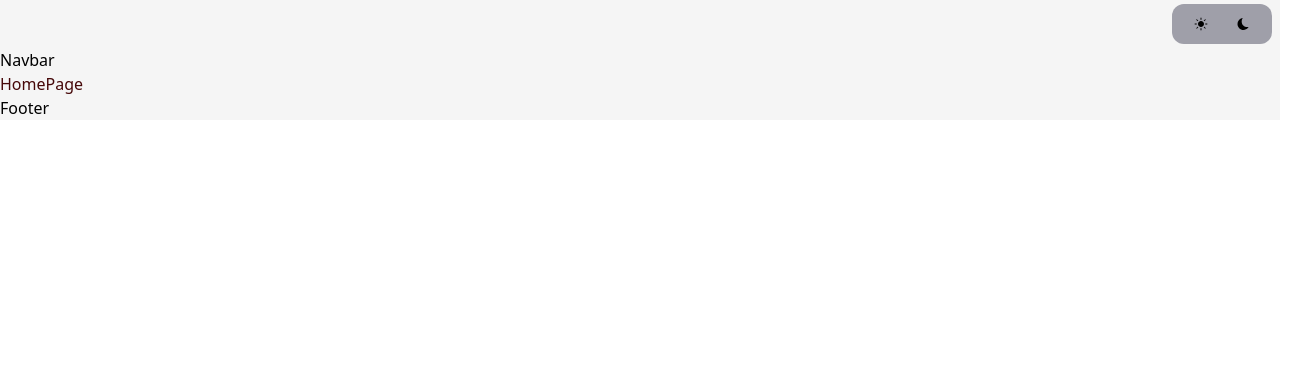
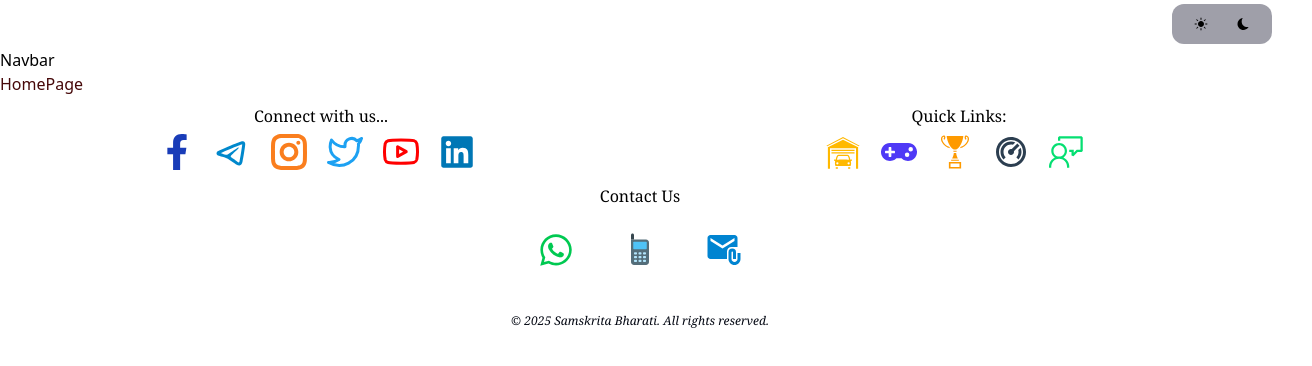
Before and after one commit to Samskrita-Bharati/zatam, a React (Vite) app in the folder frontend/: page / in a window 1280 px wide. Shown: the top 366 px of the page, 1312 px wide, since content can reach past the window. Built offline with nearby package versions, Linux system fonts and the light colour scheme.

Commit message:
footer complete

```diff
--- a/frontend/src/Components/Footer.jsx
+++ b/frontend/src/Components/Footer.jsx
@@ -1,9 +1,193 @@
-import React from 'react'
+import React from "react";
+import { FaWhatsapp } from "react-icons/fa6";
+import { RiTelegram2Line } from "react-icons/ri";
+import { GrInstagram } from "react-icons/gr";
+import { FiTwitter, FiYoutube } from "react-icons/fi";
+import { FaGamepad, FaFacebookF, FaLinkedin } from "react-icons/fa";
+import { GiHomeGarage } from "react-icons/gi";
+import { GiTrophyCup } from "react-icons/gi";
+import { RiDashboard2Line } from "react-icons/ri";
+import { VscFeedback } from "react-icons/vsc";
+import { Link } from "react-router-dom";
+import { MdAttachEmail } from "react-icons/md";
+import { FcCellPhone } from "react-icons/fc";
+
+import Button from "../UIComponents/Button";
 
 const Footer = () => {
   return (
-    <div>Footer</div>
-  )
-}
+    <>
+      <div className="bg-opacity-50 mr-0.5 ml-0.5 mt-1 rounded-2xl grid grid-cols-2 grid-rows-4 sm:grid-cols-2 sm:grid-rows-none">
+        {/* Social Media Section */}
+        <div className="row-span-2 m-1 flex flex-col justify-center">
+          <p className="font-serif text-center sm:text-sm md:text-base dark:text-gray-300">
+            Connect with us...
+          </p>
+          <div className="flex flex-wrap justify-center">
+            {[
+              {
+                icon: (
+                  <FaFacebookF className="text-blue-800 dark:text-zinc-700 dark:hover:text-blue-800" />
+                ),
+                label: "Facebook",
+                to: "https://www.facebook.com/SamskritaBharatiUS",
+              },
 
-export default Footer
+              {
+                icon: (
+                  <RiTelegram2Line className="text-[#0088cc] dark:hover:text-[#0088cc] dark:text-zinc-700" />
+                ),
+                label: "Telegram",
+                to: "https://t.me/samskritabharati",
+              },
+              {
+                icon: (
+                  <GrInstagram className="text-[#fa7e1e] dark:hover:text-[#fa7e1e] dark:text-zinc-700" />
+                ),
+                label: "Instagram",
+                to: "https://www.instagram.com/samskritabharatiusa/",
+              },
+              {
+                icon: (
+                  <FiTwitter className="text-[#1DA1F2] dark:hover:text-[#1DA1F2] dark:text-zinc-700" />
+                ),
+                label: "Twitter",
+                to: "https://x.com/samskritam",
+              },
+              {
+                icon: (
+                  <FiYoutube className="text-[#FF0000] dark:hover:text-[#FF0000] dark:text-zinc-700" />
+                ),
+                label: "Youtube",
+                to: "https://www.youtube.com/@SamskritaBharatiUSA",
+              },
+              {
+                icon: (
+                  <FaLinkedin className="text-[#0077B5] dark:hover:text-[#0077B5] dark:text-zinc-700" />
+                ),
+                label: "Linkedin",
+                to: "https://www.linkedin.com/company/samskrita-bharati/",
+              },
+            ].map((item, index) => (
+              <div className="relative group m-1" key={index}>
+                <Link to={item.to} target="blank">
+                  <Button
+                    buttonWidth="w-10"
+                    buttonHeight="h-10"
+                    darkBackgroundProp="dark:text-amber-500"
+                    hoverProperties="hover:text-violet-500"
+                    icon={item.icon}
+                    margin="mr-2"
+                  />
+                  <span className="absolute left-full bottom-1/2 -translate-y-1/2 ml-2 px-2 py-1 text-sm text-white bg-black rounded opacity-0 group-hover:opacity-100 transition-opacity duration-200 whitespace-nowrap z-10 italic tracking-[1.75px]">
+                    {item.label}
+                  </span>
+                </Link>
+              </div>
+            ))}
+          </div>
+        </div>
+        {/* Quick Links */}
+        <div className="row-span-2 m-1 flex flex-col flex-wrap justify-center">
+          <p className="font-serif text-center sm:text-sm md:text-base dark:text-gray-300">
+            Quick Links:
+          </p>
+          <div className="flex flex-wrap justify-center">
+            {[
+              {
+                icon: (
+                  <GiHomeGarage className="text-amber-400 dark:text-zinc-700 dark:hover:text-amber-400" />
+                ),
+                label: "Home",
+                to: "/",
+              },
+              {
+                icon: (
+                  <FaGamepad className="dark:text-zinc-700 dark:hover:text-indigo-600 text-indigo-600" />
+                ),
+                label: "Games",
+                to: "/games",
+              },
+              {
+                icon: (
+                  <GiTrophyCup className="text-amber-500 dark:text-zinc-700 dark:hover:text-amber-500" />
+                ),
+                label: "Leaderboard",
+                to: "/leaderboard",
+              },
+              {
+                icon: (
+                  <RiDashboard2Line className="text-[#2c3e50] dark:hover:text-[#2c3e50] dark:text-zinc-700" />
+                ),
+                label: "Dashboard",
+                to: "/dashboard",
+              },
+              {
+                icon: (
+                  <VscFeedback className="text-green-400 dark:hover:text-green-400 dark:text-zinc-700" />
+                ),
+                label: "Feedback",
+                to: "/aboutus",
+              },
+            ].map((item, index) => (
+              <div className="relative group m-1" key={index}>
+                <Link to={item.to}>
+                  <Button
+                    buttonWidth="w-10"
+                    buttonHeight="h-10"
+                    icon={item.icon}
+                    margin="mr-2"
+                  />
+                </Link>
+                <span className="absolute left-1/2 bottom-1/2 -translate-y-1/4 ml-1 px-2 py-1 text-sm text-white bg-black rounded opacity-0 group-hover:opacity-100 transition-opacity duration-200 whitespace-nowrap z-10 italic tracking-[1.75px]">
+                  {item.label}
+                </span>
+              </div>
+            ))}
+          </div>
+        </div>
+        {/* Contact Us Row (Spans both columns) */}
+        <div className="col-span-2 flex flex-col items-center mb-5">
+          <p className="text-base font-serif dark:text-gray-300">Contact Us</p>
+          <div className="flex flex-wrap justify-center">
+            {[
+              {
+                icon: (
+                  <FaWhatsapp className="text-green-500 dark:text-zinc-700 dark:hover:text-green-500" />
+                ),
+                label: "Whatsapp (240)449-0201",
+                to: "https://wa.me/12404490201",
+              },
+              { icon: <FcCellPhone />, label: "Phone", to: "/" },
+              {
+                icon: (
+                  <MdAttachEmail className="text-sky-600 dark:text-zinc-700 dark:hover:text-sky-600 hover:scale-105" />
+                ),
+                label: "Email",
+                to: "mailto:code@samskritabharati.ca",
+              },
+            ].map((item, index) => (
+              <div className="relative group m-1" key={index}>
+                <Link to={item.to} target="blank">
+                  <Button icon={item.icon} margin="m-5" />
+                  <span className="absolute top-1/2 left-1/2 translate-y-1/2 ml-1 px-1 py-1 text-[10px] text-white bg-black rounded opacity-0 group-hover:opacity-100 transition-opacity duration-200 whitespace-nowrap z-10 italic tracking-[1.75px]">
+                    {item.label}
+                  </span>
+                </Link>
+              </div>
+            ))}
+          </div>
+        </div>
+        {/* Copyright */}
+      </div>
+      <div className="flex items-center justify-center m-.50 h-full">
+        <p className="text-[12px] text-gray-950 dark:text-gray-400 font-serif italic">
+          &copy; {new Date().getFullYear()} Samskrita Bharati. All rights
+          reserved.
+        </p>
+      </div>
+    </>
+  );
+};
+
+export default Footer;
--- a/frontend/src/Layout/MainLayout.jsx
+++ b/frontend/src/Layout/MainLayout.jsx
@@ -32,10 +32,14 @@ const MainLayout = () => {
   };
 
   return (
-    <div className={`relative h-full ${!isDark ? "bg-neutral-100" : ""}`}>
+    <div
+      className={`relative  overflow-x-hidden ${
+        !isDark ? "bg-gary-50" : ""
+      }`}
+    >
       {isDark && <DarkBackground />}
 
-      <div className="flex justify-end mr-1 z-10 relative">
+      <div className="flex justify-end mr-1 z-10 relative ">
         <div className="bg-zinc-400 dark:bg-zinc-700 p-2 rounded-xl flex w-[100px] h-10 items-center m-1 justify-around">
           {/* Light Mode Button */}
           <div className="relative group">
@@ -45,7 +49,7 @@ const MainLayout = () => {
             >
               <IoIosSunny />
             </button>
-            <span className="absolute bottom-full left-1/2 -translate-y-1/2 mb-1 px-2 py-1 text-[10px] text-white bg-black rounded opacity-0 group-hover:opacity-100 transition-opacity duration-200 whitespace-nowrap z-10 italic tracking-wider">
+            <span className="absolute top-9/8 right-9/16 -translate-y-1/5 mb-1 px-2 py-1 text-[10px] text-gray-400 bg-black rounded opacity-0 group-hover:opacity-100 transition-opacity duration-200 whitespace-nowrap z-10 italic tracking-wider">
               Light Mode
             </span>
           </div>
@@ -54,11 +58,11 @@ const MainLayout = () => {
           <div className="relative group">
             <button
               onClick={() => toggleTheme(true)}
-              className="bg-transparent p-3 hover:bg-zinc-200 dark:hover:bg-zinc-100/10 rounded-xl text-black dark:text-white"
+              className="bg-transparent p-3 hover:bg-zinc-200 dark:hover:bg-zinc-100/10 rounded-xl text-black dark:text-white cursor-pointer"
             >
               <IoIosMoon />
             </button>
-            <span className="absolute bottom-full left-1/2 -translate-y-1/2 mb-1 px-2 py-1 text-[10px] text-amber-400 bg-black rounded opacity-0 group-hover:opacity-100 transition-opacity duration-200 whitespace-nowrap z-10 italic tracking-wider">
+            <span className="absolute top-9/8 right-9/16 -translate-y-1/5 mb-1 px-2 py-1 text-[10px] text-gray-400 bg-black rounded opacity-0 group-hover:opacity-100 transition-opacity duration-200 whitespace-nowrap z-10 italic tracking-wider cursor-pointer">
               Dark Mode
             </span>
           </div>
--- /dev/null
+++ b/frontend/src/UIComponents/Button.jsx
@@ -0,0 +1,36 @@
+import React from "react";
+
+const Button = ({
+  buttonLabel = "",
+  buttonWidth = "",
+  buttonHeight = "",
+  darkBackgroundProp = "",
+  hoverProperties = "",
+  icon = null,
+    lightBackgroundProp = "",
+  margin=""
+}) => {
+  return (
+    <>
+      <button
+        className={`cursor-pointer rounded-xl
+    ${buttonWidth}
+    ${buttonHeight}
+    ${darkBackgroundProp}
+    ${lightBackgroundProp}
+    ${hoverProperties}
+    ${margin}
+    text-[10px]`}
+      >
+        {buttonLabel}
+        {icon && (
+          <span className="text-4xl flex items-center justify-center">
+            {icon}
+          </span>
+        )}
+      </button>
+    </>
+  );
+};
+
+export default Button;
```
